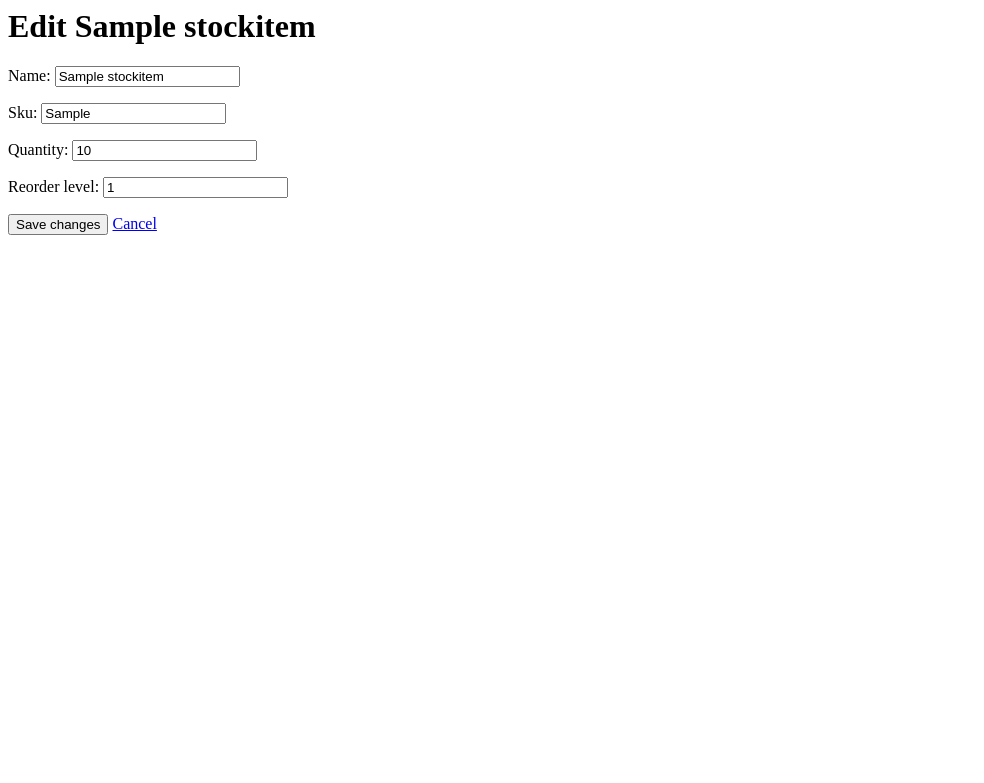
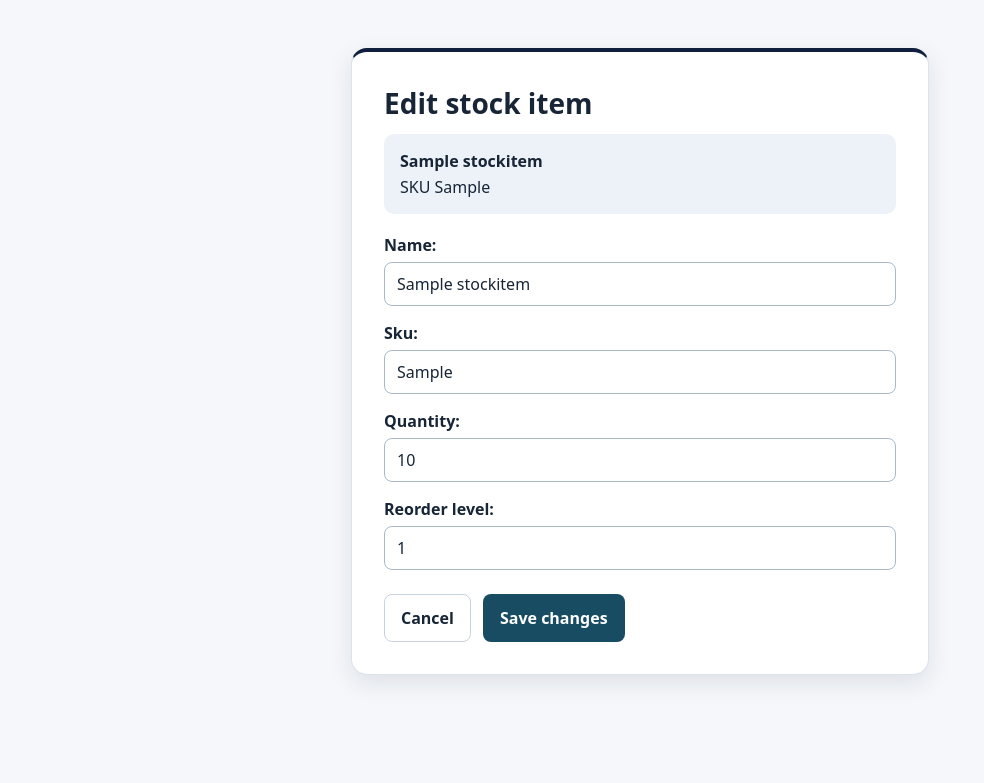
Before and after one commit to Pratyush-M-Bhatt/secure-stock-management, a Django app: page /stock/1/edit/ in a window 1280 px wide. Shown: the top 783 px of the page, without its empty margins (0-984 px from the left). Run offline with Django 5.2, Linux system fonts and the light colour scheme; a user stored in the database is signed in; tables that the repository leaves empty hold one stand-in row (values such as "Sample post").

Commit message:
Add stock deletion with confirmation and style edit form

```diff
--- a/stocksite/inventory/templates/inventory/stock_edit.html
+++ b/stocksite/inventory/templates/inventory/stock_edit.html
@@ -1,8 +1,128 @@
-<h1>Edit {{ item.name }}</h1>
+<!DOCTYPE html>
+<html lang="en">
+<head>
+    <meta charset="UTF-8">
+    <meta name="viewport" content="width=device-width, initial-scale=1">
+    <title>Edit stock item</title>
+    <style>
+        body {
+            margin: 0;
+            padding: 3rem 1rem;
+            background: #f5f7fa;
+            color: #172536;
+            font-family: system-ui, sans-serif;
+        }
 
-<form method="post">
-    {% csrf_token %}
-    {{ form.as_p }}
-    <button type="submit">Save changes</button>
-    <a href="{% url 'stock_list' %}">Cancel</a>
-</form>
+        .edit-card {
+            max-width: 32rem;
+            margin: 0 auto;
+            padding: clamp(1.25rem, 5vw, 2rem);
+            background: white;
+            border: 1px solid #dce3eb;
+            border-top: 4px solid #0f1f3d;
+            border-radius: 1rem;
+            box-shadow: 0 8px 24px rgb(15 31 61 / 10%);
+        }
+
+        h1 {
+            margin: 0 0 0.75rem;
+            font-size: 1.75rem;
+        }
+
+        .item-details {
+            margin: 0 0 1.25rem;
+            padding: 1rem;
+            background: #edf2f8;
+            border-radius: 0.625rem;
+            overflow-wrap: anywhere;
+        }
+
+        .item-details strong {
+            display: block;
+            margin-bottom: 0.25rem;
+        }
+
+        form label {
+            display: block;
+            margin-bottom: 0.375rem;
+            font-weight: 600;
+        }
+
+        form input:not([type="hidden"]) {
+            box-sizing: border-box;
+            width: 100%;
+            padding: 0.625rem 0.75rem;
+            border: 1px solid #aab7c7;
+            border-radius: 0.5rem;
+            background: white;
+            color: inherit;
+            font: inherit;
+        }
+
+        .errorlist {
+            color: #b42318;
+        }
+
+        .actions {
+            display: flex;
+            flex-wrap: wrap;
+            gap: 0.75rem;
+            margin-top: 1.5rem;
+        }
+
+        .actions a,
+        .actions button {
+            padding: 0.75rem 1rem;
+            border: 1px solid transparent;
+            border-radius: 0.5rem;
+            font: inherit;
+            font-weight: 600;
+            text-decoration: none;
+        }
+
+        .actions a {
+            border-color: #c8d2df;
+            color: #172536;
+        }
+
+        .actions a:hover {
+            background: #edf2f8;
+        }
+
+        .actions button {
+            background: #174c63;
+            color: white;
+            cursor: pointer;
+        }
+
+        .actions button:hover {
+            background: #215d76;
+        }
+
+        :focus-visible {
+            outline: 3px solid #174c63;
+            outline-offset: 3px;
+        }
+    </style>
+</head>
+<body>
+    <main class="edit-card">
+        <h1>Edit stock item</h1>
+
+        <div class="item-details">
+            <strong>{{ item.name }}</strong>
+            <span>SKU {{ item.sku }}</span>
+        </div>
+
+        <form method="post" action="{% url 'stock_edit' item.pk %}">
+            {% csrf_token %}
+            {{ form.as_p }}
+
+            <div class="actions">
+                <a href="{% url 'stock_list' %}">Cancel</a>
+                <button type="submit">Save changes</button>
+            </div>
+        </form>
+    </main>
+</body>
+</html>
--- a/stocksite/inventory/views.py
+++ b/stocksite/inventory/views.py
@@ -1,6 +1,7 @@
 from django.contrib.auth.decorators import login_required, permission_required
 from django.db.models import F, Sum
 from django.shortcuts import get_object_or_404, redirect, render
+from django.views.decorators.http import require_http_methods
 
 from .forms import StockItemForm
 from .models import StockItem
@@ -47,3 +48,20 @@ def stock_edit(request, pk):
         form = StockItemForm(instance=item)
 
     return render(request, "inventory/stock_edit.html", {"form": form, "item": item})
+
+
+@login_required(login_url="/admin/login/")
+@permission_required("inventory.delete_stockitem", raise_exception=True)
+@require_http_methods(["GET", "POST"])
+def stock_delete(request, pk):
+    item = get_object_or_404(StockItem, pk=pk)
+
+    if request.method == "POST":
+        item.delete()
+        return redirect("stock_list")
+
+    return render(
+        request,
+        "inventory/stock_confirm_delete.html",
+        {"item": item},
+    )
--- a/stocksite/stocksite/urls.py
+++ b/stocksite/stocksite/urls.py
@@ -17,11 +17,12 @@ Including another URLconf
 from django.contrib import admin
 from django.urls import path
 
-from inventory.views import stock_add, stock_edit, stock_list
+from inventory.views import stock_add, stock_delete, stock_edit, stock_list
 
 urlpatterns = [
     path("admin/", admin.site.urls),
     path("stock/", stock_list, name="stock_list"),
     path("stock/add/", stock_add, name="stock_add"),
     path("stock/<int:pk>/edit/", stock_edit, name="stock_edit"),
+    path("stock/<int:pk>/delete/", stock_delete, name="stock_delete"),
 ]
```
Also changed, not shown: stocksite/inventory/templates/inventory/stock_confirm_delete.html (added, +104 -0 lines), stocksite/inventory/templates/inventory/stock_list.html (+19 -5 lines).
